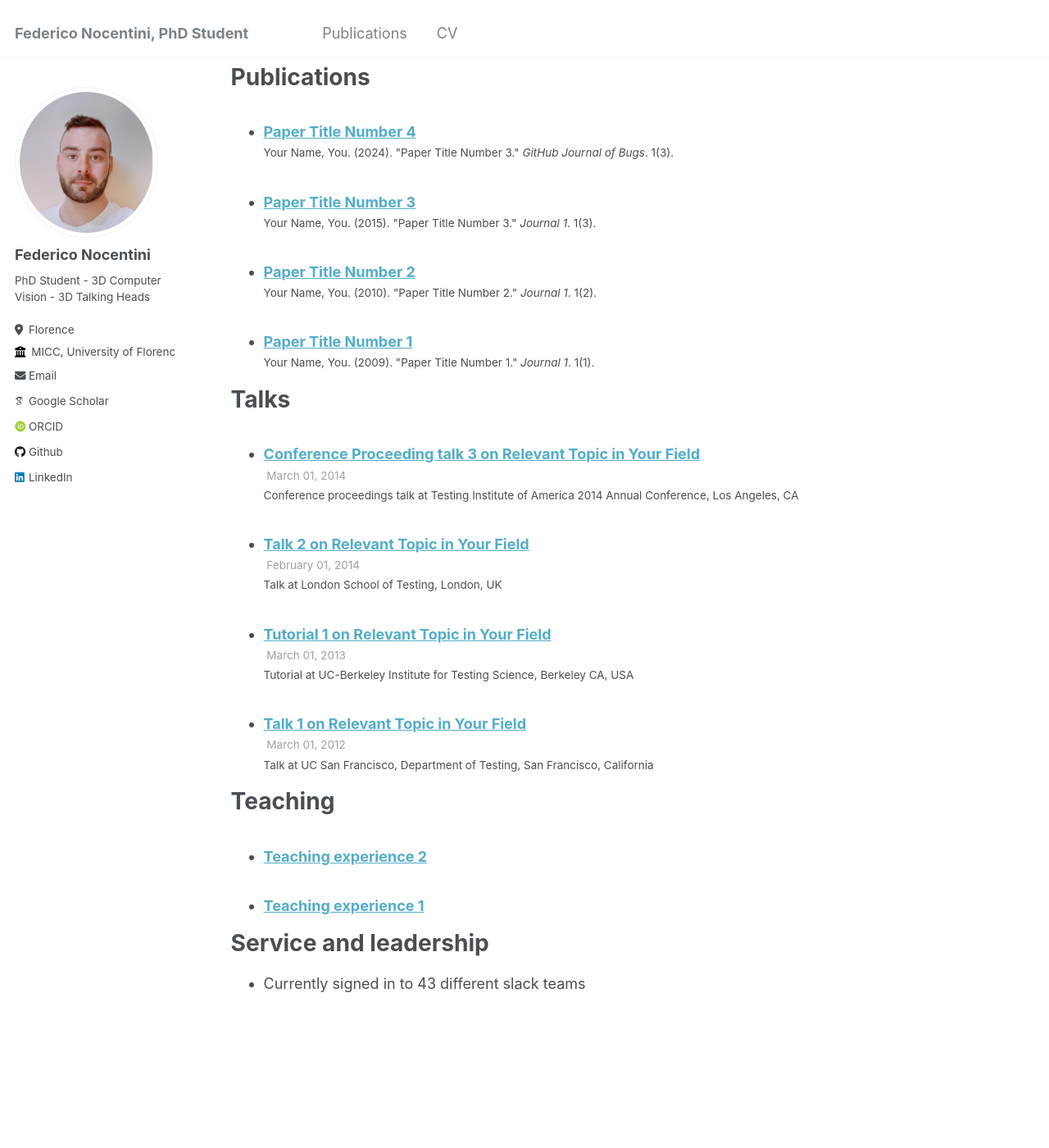
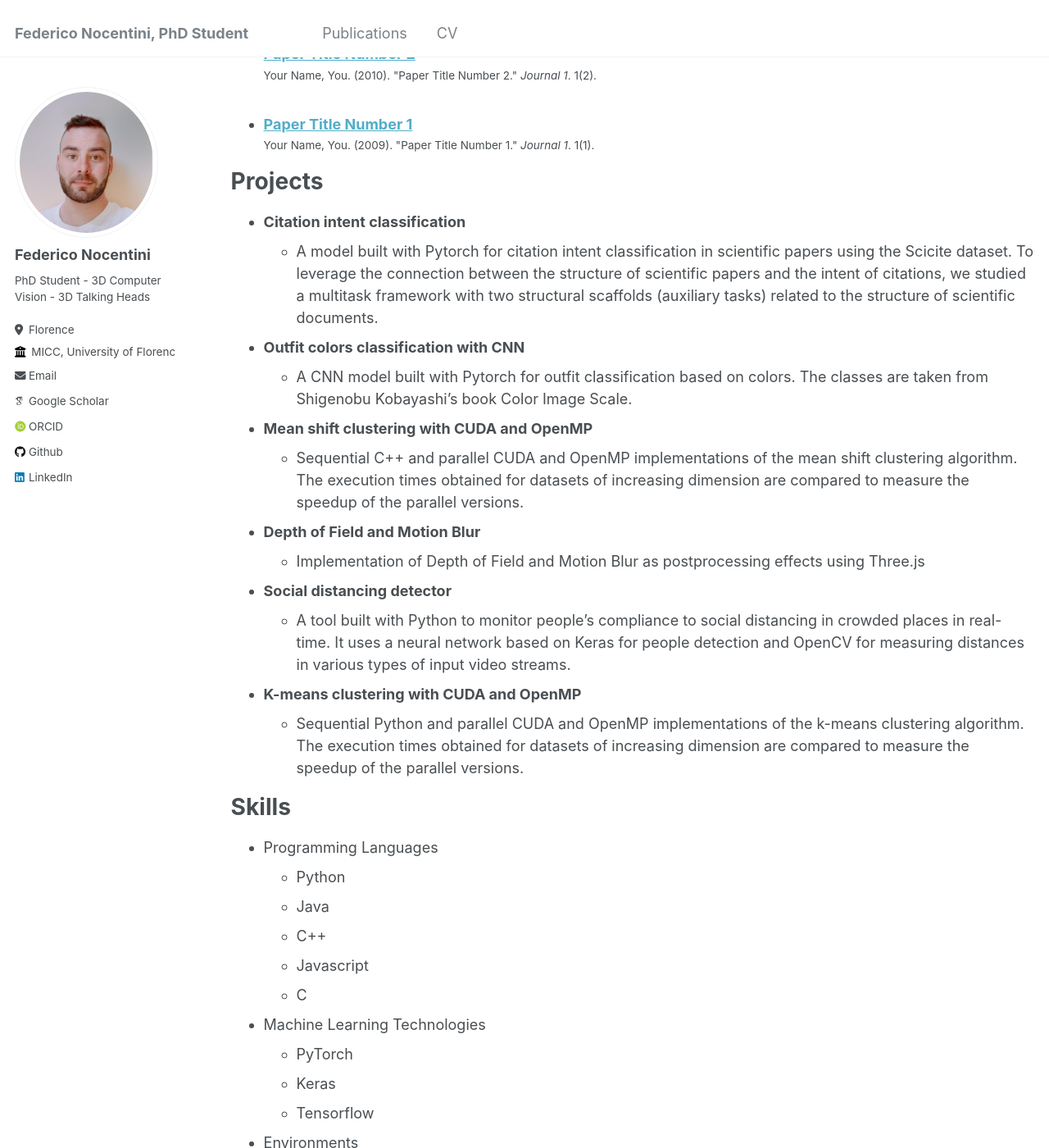
Before and after one commit to FedeNoce/fedenoce.github.io, a Jekyll site: the page built from _pages/cv.md, in a window 1280 px wide and 1400 px high, scrolled down 1009 px. Shown: the whole window at 82% size. Built offline with Jekyll 4.4.1, drawn with Linux system fonts in a browser that asks for light colours; some web fonts are replaced; some of the changed text lies outside the part shown.

Commit message:
modified:   _pages/cv.md

```diff
--- a/_pages/cv.md
+++ b/_pages/cv.md
@@ -11,54 +11,73 @@
 
 Education
 ======
-* Ph.D in Version Control Theory, GitHub University, 2018 (expected)
-* M.S. in Jekyll, GitHub University, 2014
-* B.S. in GitHub, GitHub University, 2012
+* **PhD in Smart computing**
+  * Università degli Studi di Firenze - Media Integration and Communication Center
+  * Florence, Italy
+  * November 2022 - Present
+  * Topics of research: Deep - Machine Learning ; 3D Vision; Speech-driven 3D Talking Heads Generation
 
-Work experience
+* **M.Sc in Computer Science and Engineering**
+  * Università degli Studi di Firenze
+  * Florence, Italy
+  * February 2020 - October 2022
+  * Grade: 110/110
+  * Thesis: Generating Emotional 3D Talking Heads from Audio Spectrograms
+
+* **B.Sc in Computer Science and Engineering**
+  * Università degli Studi di Firenze
+  * Florence, Italy
+  * September 2016 - February 2020
+  * Grade: 104/110
+  * Thesis: Facial recognition with depth images generated from a deformable model of the face
+
+Publications
 ======
-* Spring 2024: Academic Pages Collaborator
-  * Github University
-  * Duties includes: Updates and improvements to template
-  * Supervisor: The Users
+<ul>
+  {% for post in site.publications reversed %}
+    {% include archive-single-cv.html %}
+  {% endfor %}
+</ul>
 
-* Fall 2015: Research Assistant
-  * Github University
-  * Duties included: Merging pull requests
-  * Supervisor: Professor Hub
+Projects
+======
+* **Citation intent classification**
+  * A model built with Pytorch for citation intent classification in scientific papers using the Scicite dataset. To leverage the connection between the structure of scientific papers and the intent of citations, we studied a multitask framework with two structural scaffolds (auxiliary tasks) related to the structure of scientific documents.
 
-* Summer 2015: Research Assistant
-  * Github University
-  * Duties included: Tagging issues
-  * Supervisor: Professor Git
+* **Outfit colors classification with CNN**
+  * A CNN model built with Pytorch for outfit classification based on colors. The classes are taken from Shigenobu Kobayashi's book Color Image Scale.
+
+* **Mean shift clustering with CUDA and OpenMP**
+  * Sequential C++ and parallel CUDA and OpenMP implementations of the mean shift clustering algorithm. The execution times obtained for datasets of increasing dimension are compared to measure the speedup of the parallel versions.
+
+* **Depth of Field and Motion Blur**
+  * Implementation of Depth of Field and Motion Blur as postprocessing effects using Three.js
+
+* **Social distancing detector**
+  * A tool built with Python to monitor people's compliance to social distancing in crowded places in real-time. It uses a neural network based on Keras for people detection and OpenCV for measuring distances in various types of input video streams.
+
+* **K-means clustering with CUDA and OpenMP**
+  * Sequential Python and parallel CUDA and OpenMP implementations of the k-means clustering algorithm. The execution times obtained for datasets of increasing dimension are compared to measure the speedup of the parallel versions.
 
 Skills
 ======
-* Skill 1
-* Skill 2
-  * Sub-skill 2.1
-  * Sub-skill 2.2
-  * Sub-skill 2.3
-* Skill 3
+* Programming Languages
+  * Python
+  * Java
+  * C++
+  * Javascript
+  * C
 
-Publications
+* Machine Learning Technologies
+  * PyTorch
+  * Keras
+  * Tensorflow
+
+* Environments
+  * Linux (development)
+  * Web (development)
+
+Languages
 ======
-  <ul>{% for post in site.publications reversed %}
-    {% include archive-single-cv.html %}
-  {% endfor %}</ul>
-
-Talks
-======
-  <ul>{% for post in site.talks reversed %}
-    {% include archive-single-talk-cv.html  %}
-  {% endfor %}</ul>
-
-Teaching
-======
-  <ul>{% for post in site.teaching reversed %}
-    {% include archive-single-cv.html %}
-  {% endfor %}</ul>
-
-Service and leadership
-======
-* Currently signed in to 43 different slack teams
+* **Italian**: Mother tongue
+* **English**: C1 level
```
